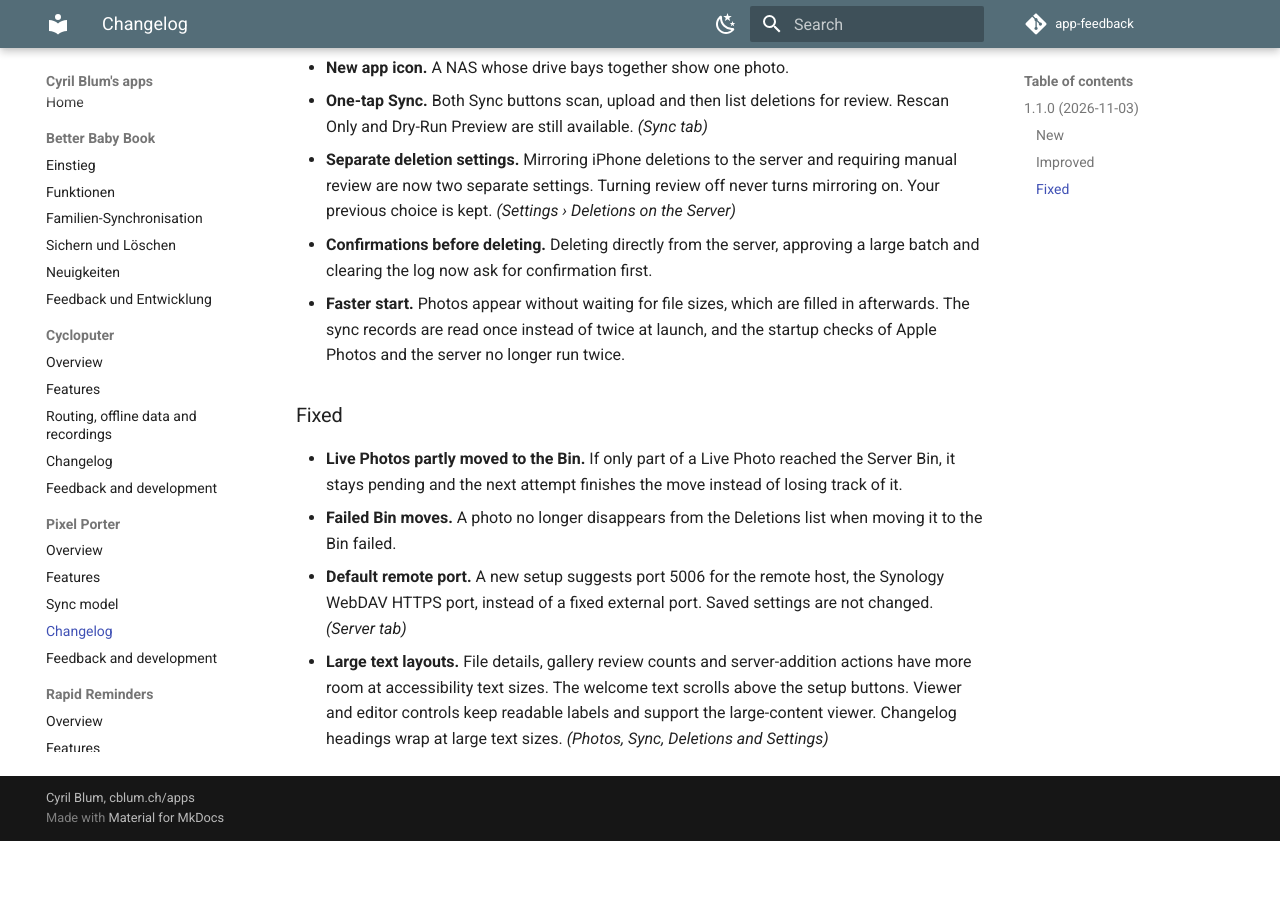
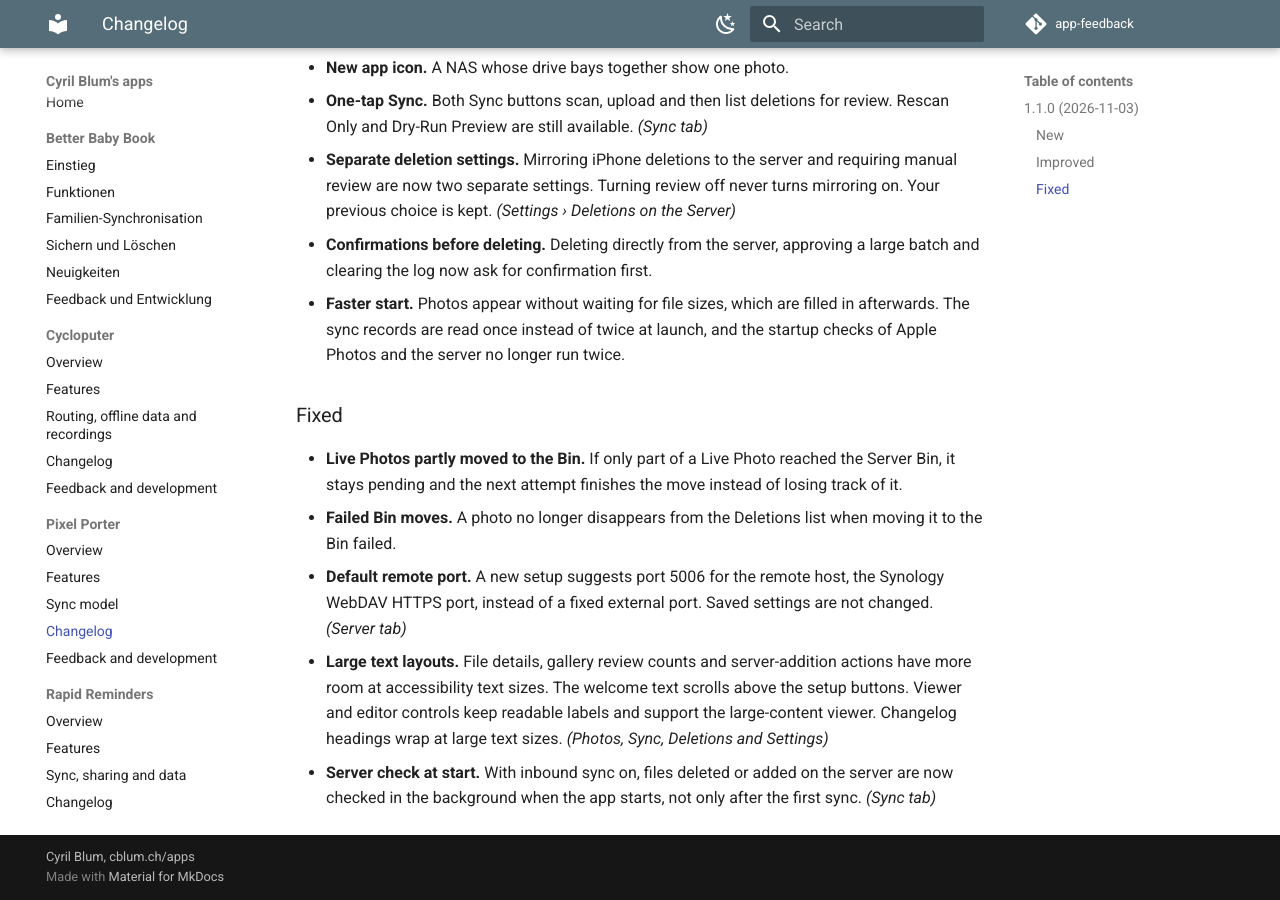
Before and after one commit to CyrilBlum/app-feedback, an MkDocs documentation site: the page built from docs/pixel-porter/changelog.md, in a window 1280 px wide and 900 px high, scrolled down 756 px. Built offline with MkDocs 1.6.1 and Material for MkDocs 9.7.7, drawn with Linux system fonts in a browser that asks for light colours; comment, search, counter and statistics services are not loaded; before the commit the page ends 1597 px from its top, so only the background shows below that.

Commit message:
Pixel Porter changelog: server check at start (build 76)
Co-Authored-By: Claude Opus 5.5 <noreply@anthropic.com>

```diff
--- a/docs/pixel-porter/changelog.md
+++ b/docs/pixel-porter/changelog.md
@@ -26,3 +26,4 @@ All changes to Pixel Porter, newest first. The same list is in the app under Set
 - **Failed Bin moves.** A photo no longer disappears from the Deletions list when moving it to the Bin failed.
 - **Default remote port.** A new setup suggests port 5006 for the remote host, the Synology WebDAV HTTPS port, instead of a fixed external port. Saved settings are not changed. *(Server tab)*
 - **Large text layouts.** File details, gallery review counts and server-addition actions have more room at accessibility text sizes. The welcome text scrolls above the setup buttons. Viewer and editor controls keep readable labels and support the large-content viewer. Changelog headings wrap at large text sizes. *(Photos, Sync, Deletions and Settings)*
+- **Server check at start.** With inbound sync on, files deleted or added on the server are now checked in the background when the app starts, not only after the first sync. *(Sync tab)*
```
